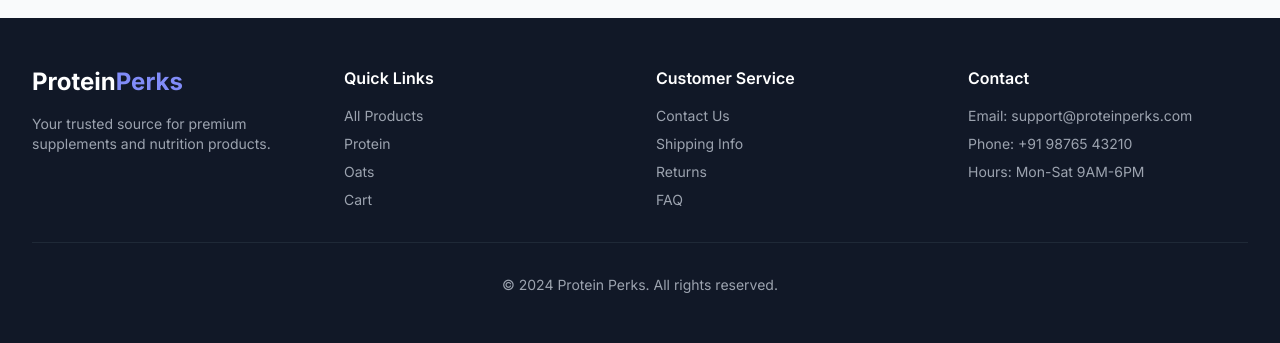
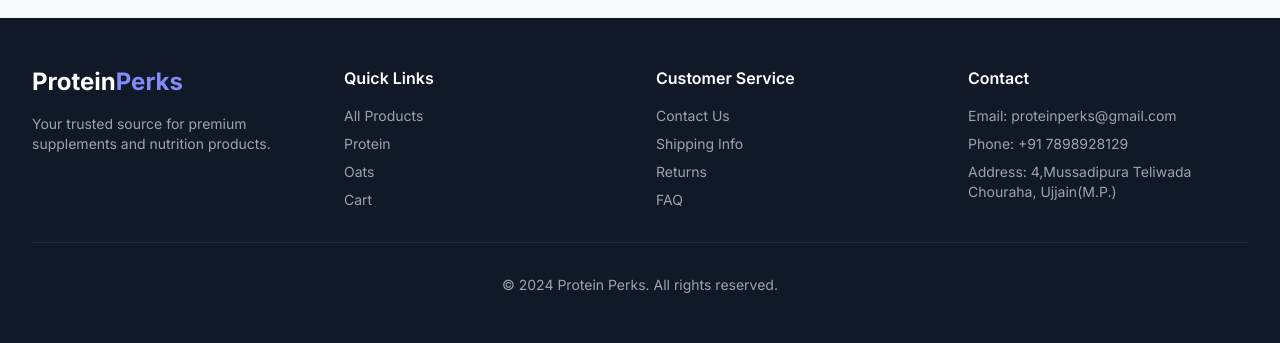
Before and after one commit to nishi2004/protein-perks, a FastAPI app: page / in a window 1280 px wide. Shown: the part 1858-2201 px from the top of the page. Run offline with FastAPI, Linux system fonts and the light colour scheme; some libraries are stand-ins or nearby versions.

Commit message:
Updated base.html

```diff
--- a/app/templates/base.html
+++ b/app/templates/base.html
@@ -102,9 +102,9 @@
                 <div>
                     <h4 class="font-semibold mb-4">Contact</h4>
                     <ul class="space-y-2 text-sm text-gray-400">
-                        <li>Email: support@proteinperks.com</li>
-                        <li>Phone: +91 98765 43210</li>
-                        <li>Hours: Mon-Sat 9AM-6PM</li>
+                        <li>Email: proteinperks@gmail.com</li>
+                        <li>Phone: +91 7898928129</li>
+                        <li>Address: 4,Mussadipura Teliwada Chouraha, Ujjain(M.P.)</li>
                     </ul>
                 </div>
             </div>
```
